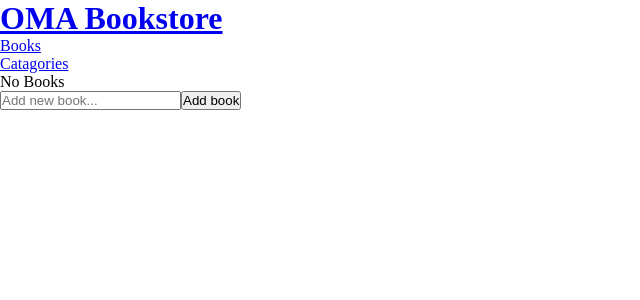
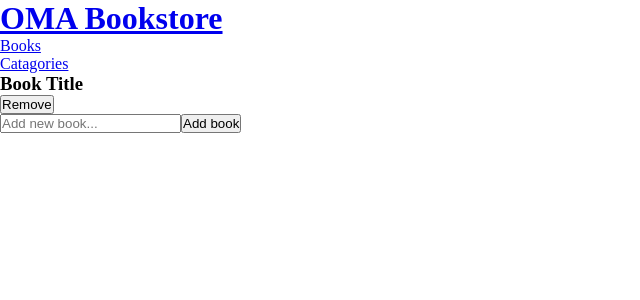
Before and after one commit to Omar-Muhamad/OMA-Bookstore, a React (Create React App) app: page / in a window 1280 px wide. Shown: the top 300 px of the page, without its empty margins (0-640 px from the left). Built offline with nearby package versions, Linux system fonts and the light colour scheme.

Commit message:
Add book list

```diff
--- a/src/components/Books.js
+++ b/src/components/Books.js
@@ -1,6 +1,13 @@
 const Books = () => (
   <>
-    <div>No Books</div>
+    <div>
+      <ul className="bookList">
+        <li>
+          <h3>Book Title</h3>
+          <button type="button" className="removeBtn">Remove</button>
+        </li>
+      </ul>
+    </div>
     <form>
       <input type="text" placeholder="Add new book..." name="title" required />
       <button type="submit">Add book</button>
```
